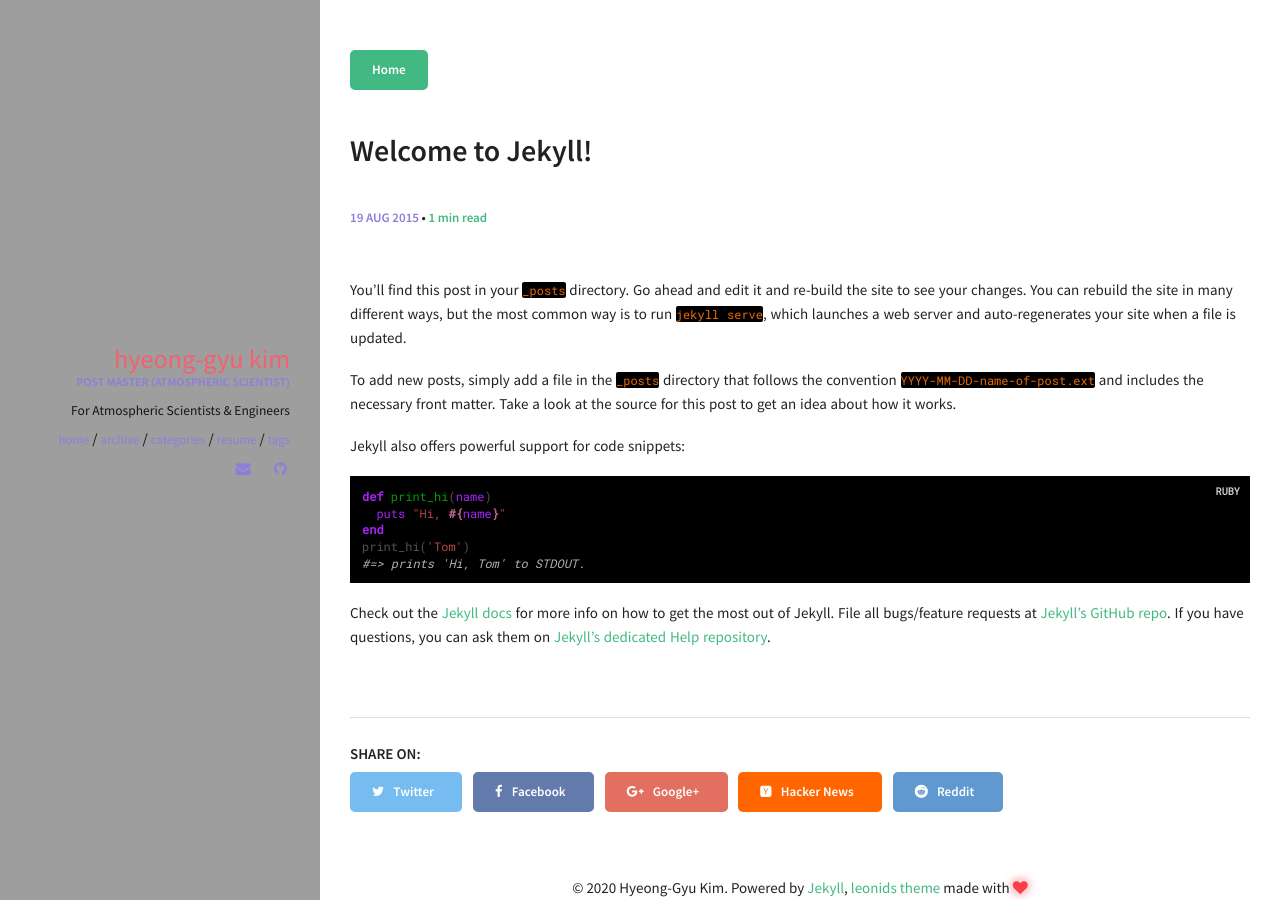
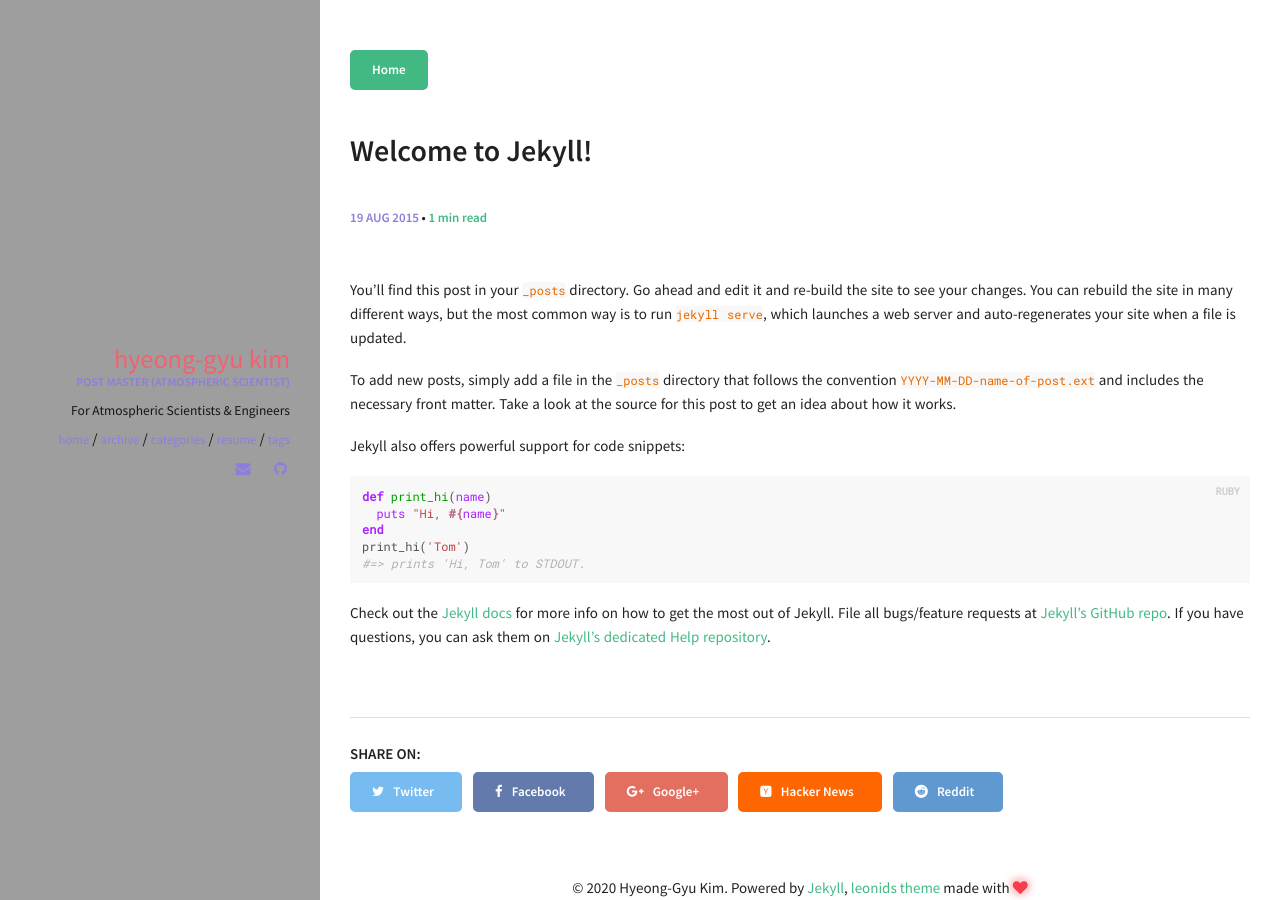
Before and after one commit to Kim-HyeongGyu/Kim-HyeongGyu.github.io, a Jekyll site: the page built from _posts/2015-08-18-welcome-to-jekyll.md, in a window 1280 px wide. Built offline with Jekyll 4.4.1, drawn with Linux system fonts in a browser that asks for light colours.

Commit message:
change highlighting later

```diff
--- a/_sass/components/_syntax-highlighting.scss
+++ b/_sass/components/_syntax-highlighting.scss
@@ -7,8 +7,8 @@ pre, code {
   font-family: $font-family-monospace;
   color: #525252;
   font-size: 0.9em;
-  // background-color: #f8f8f8;
-  background-color: black;
+  background-color: #f8f8f8;
+  // background-color: black;
   font-size: ($font-size-base - 3);
 }
 code {
```
